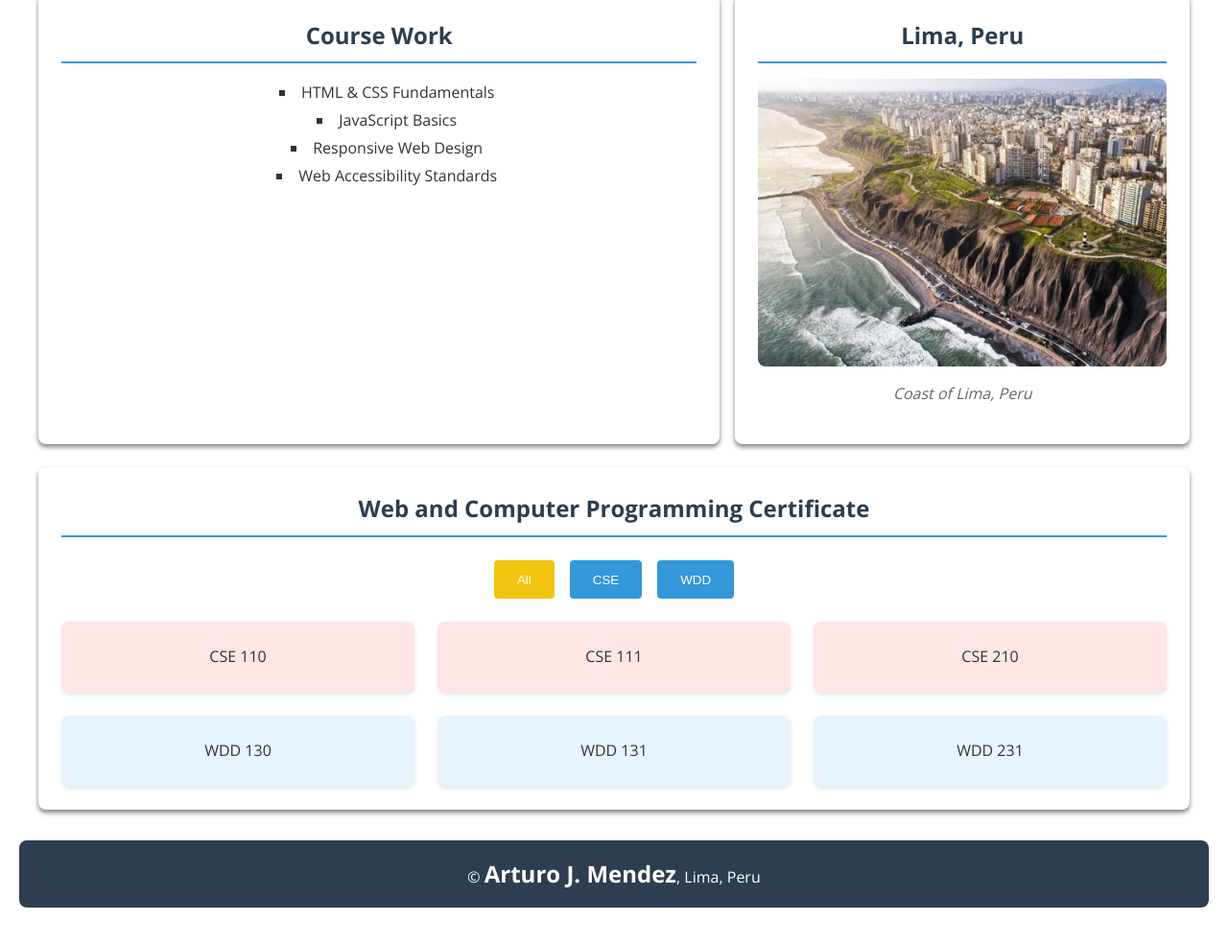
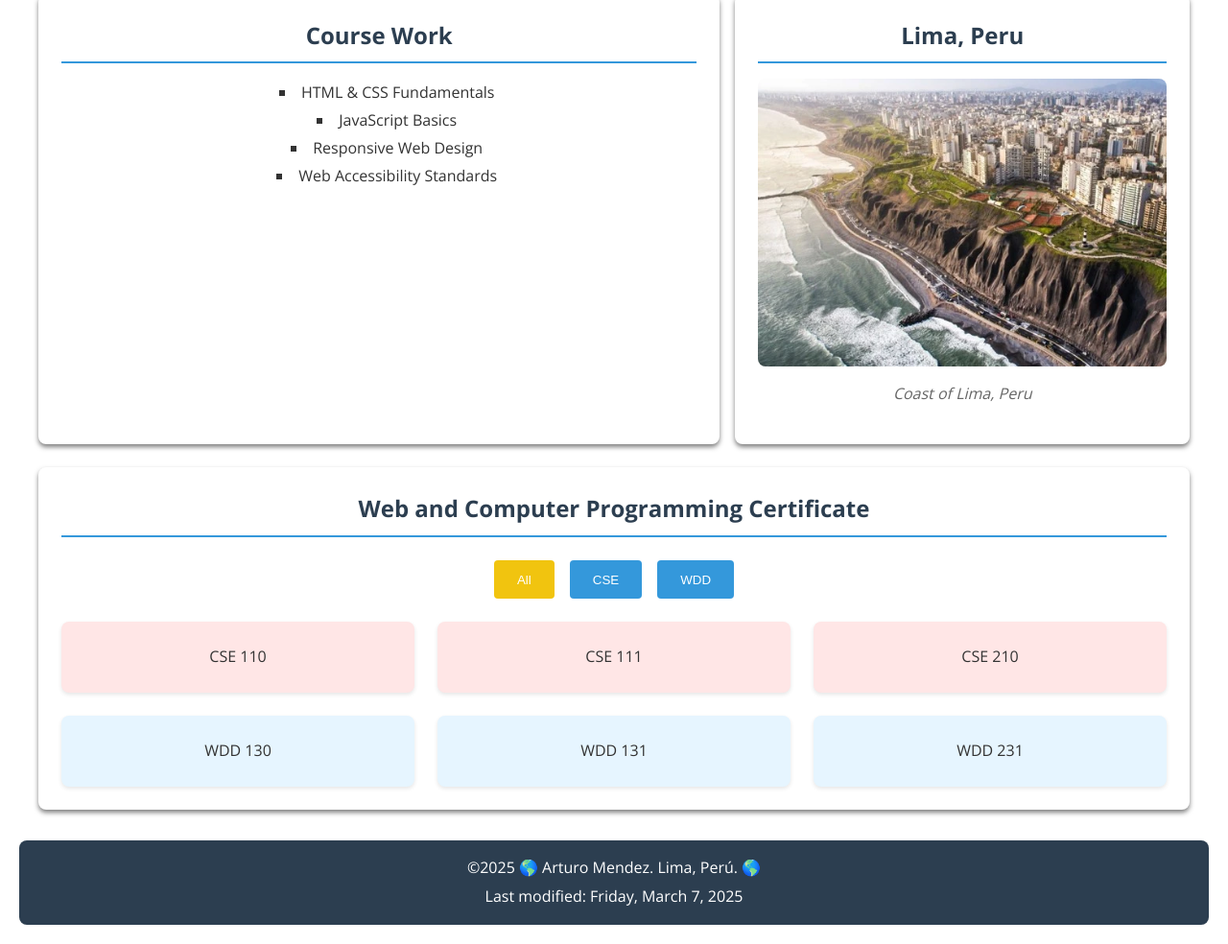
Before and after one commit to ArturoJMM/wdd231, a plain HTML site: page index.html in a window 1280 px wide. Shown: the part 302-1286 px from the top of the page at 96% size. Drawn offline with nearby package versions, Linux system fonts and the light colour scheme.

Commit message:
JS data added

```diff
--- a/index.html
+++ b/index.html
@@ -79,12 +79,8 @@
     </main>
 
     <footer>
-        <p>
-            &copy; <span id="current-year"></span>
-            <span class="name">Arturo J. Mendez</span>,
-            <span class="location">Lima, Peru</span>
-        </p>
-        <p id="lastModified"></p>
+        <p>&copy;<span id="currentyear"></span> &#x1F30E; Arturo Mendez. Lima, Perú. &#x1F30E;</p>
+    <p id="lastModified"></p>
     </footer>
 </body>
 </html>
--- a/scripts/date.js
+++ b/scripts/date.js
@@ -0,0 +1,7 @@
+// Show date and year
+const year = document.querySelector("#currentyear");
+const full = document.querySelector("#lastModified");
+const today = new Date();
+
+year.innerHTML = `${today.getFullYear()}`;
+full.innerHTML = `Last modified: ${new Intl.DateTimeFormat("en-US",{dateStyle: "full"}).format(today)}`;
--- a/styles/styles.css
+++ b/styles/styles.css
@@ -194,6 +194,10 @@ footer {
     border-radius: 8px;
 }
 
+footer #lastModified {
+    margin-top: 5px;
+}
+
 /* Responsive Styles */
 @media (max-width: 768px) {
     #menu-toggle {
```
